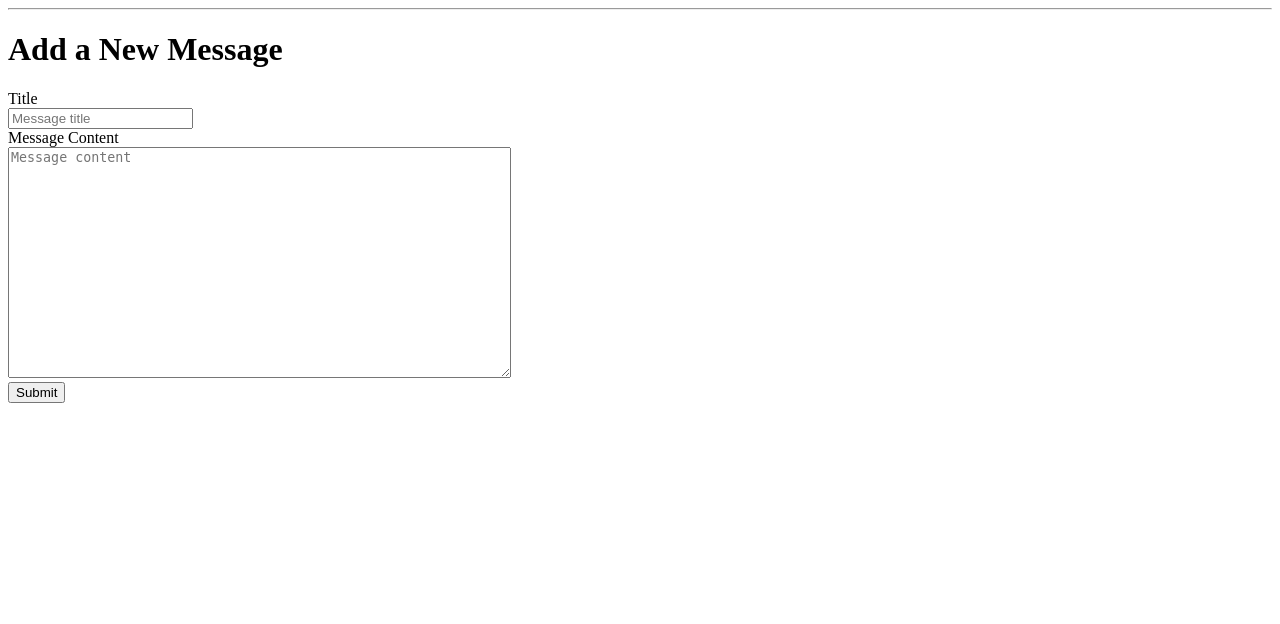
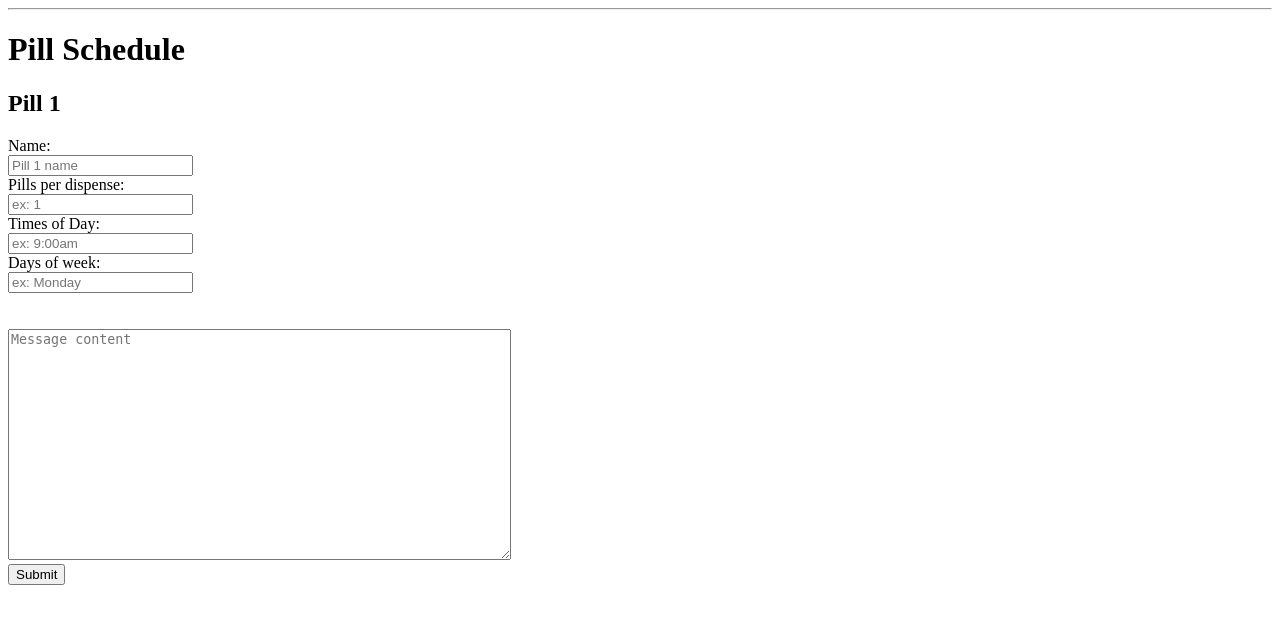
Before and after one commit to mpsloan/Pill-Buddy, a Flask app: page /create/ in a window 1280 px wide. Shown: the part 63-687 px from the top of the page. Run offline with Flask 3, Linux system fonts and the light colour scheme.

Commit message:
add title, subtitle, various fields

```diff
--- a/mobile/templates/create.html
+++ b/mobile/templates/create.html
@@ -1,16 +1,33 @@
 {% extends 'base.html' %}
 
 {% block content %}
-    <h1>{% block title %} Add a New Message {% endblock %}</h1>
+    <h1>{% block title %} Pill Schedule {% endblock %}</h1>
+    <h2> Pill 1 </h2>
     <form method="post">
-        <label for="title">Title</label>
+        <label for="title">Name:</label>
         <br>
         <input type="text" name="title"
-               placeholder="Message title"
+               placeholder="Pill 1 name"
                value="{{ request.form['title'] }}"></input>
         <br>
 
-        <label for="content">Message Content</label>
+        <label for="content">Pills per dispense:</label>
+        <br>
+        <input type="text" name="title"
+               placeholder="ex: 1"></input>
+        <br>
+        <label for="content">Times of Day:</label>
+        <br>
+        <input type="text" name="title"
+               placeholder="ex: 9:00am"></input>
+        <br>
+        <label for="content">Days of week:</label>
+        <br>
+        <input type="text" name="title"
+               placeholder="ex: Monday"></input>
+
+        <br>
+        <br>
         <br>
         <textarea name="content"
                   placeholder="Message content"
```
